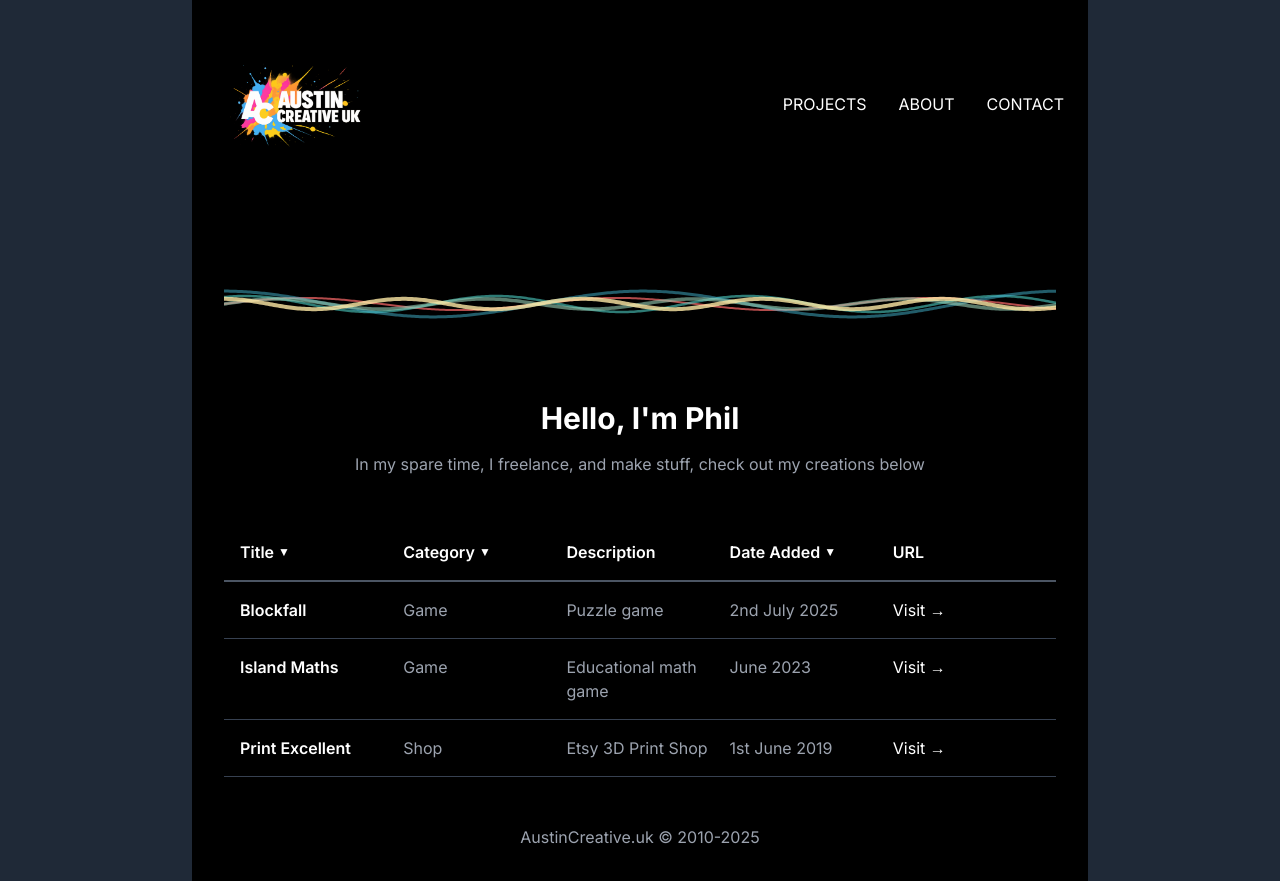
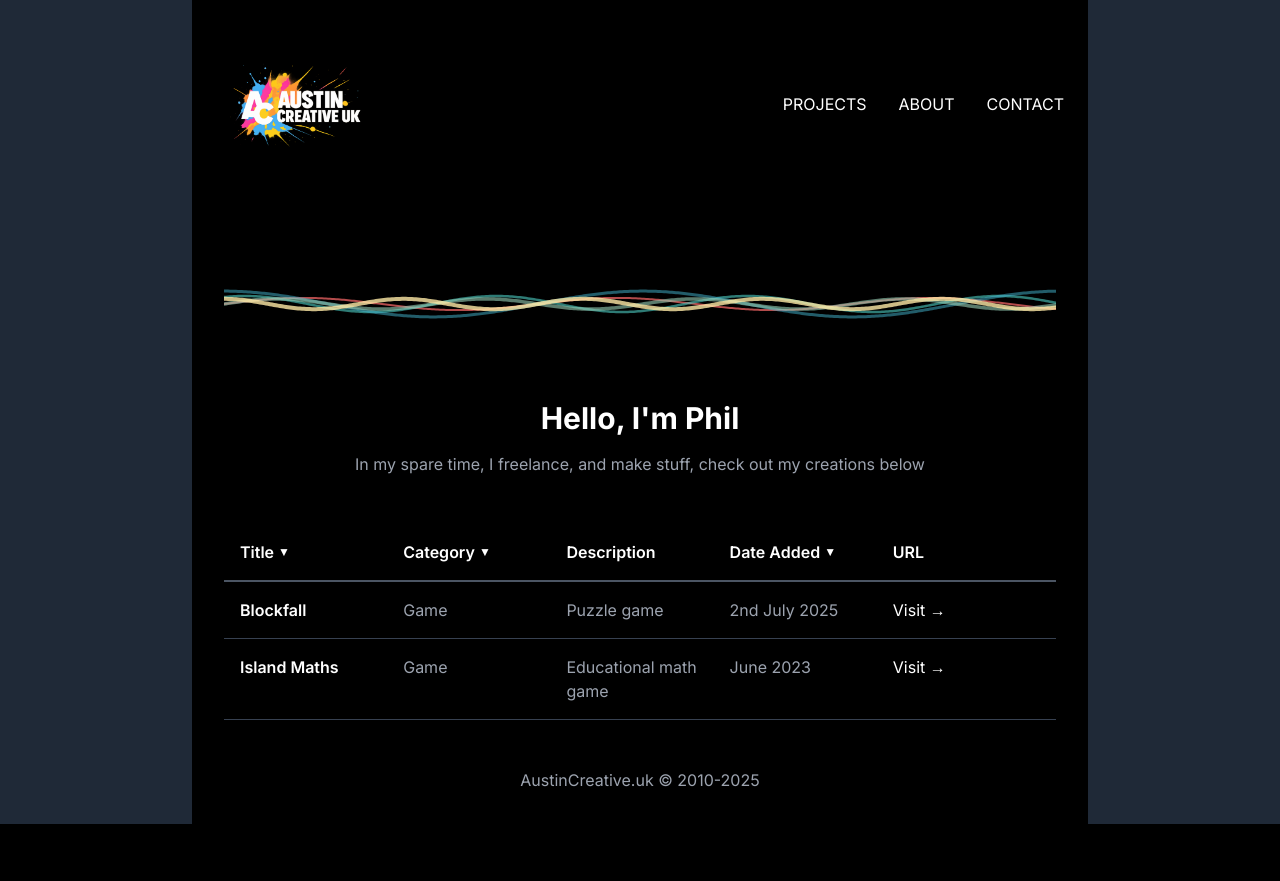
Before and after one commit to NitsuaFox/austincreative-website, a Next.js app: page / in a window 1280 px wide. After the commit the page ends 824 px from the top, so only its background shows below. Built offline with nearby package versions, Linux system fonts and the light colour scheme.

Commit message:
Remove Print Excellent from project list

```diff
--- a/src/components/ProjectList.tsx
+++ b/src/components/ProjectList.tsx
@@ -24,13 +24,6 @@ const projects: Project[] = [
     description: "Educational math game",
     date: "June 2023",
     url: "https://philipaustin.itch.io/island-maths"
-  },
-  {
-    title: "Print Excellent",
-    category: "Shop",
-    description: "Etsy 3D Print Shop",
-    date: "1st June 2019",
-    url: "https://www.etsy.com/shop/PrintExcellent"
   }
 ]
 
```
